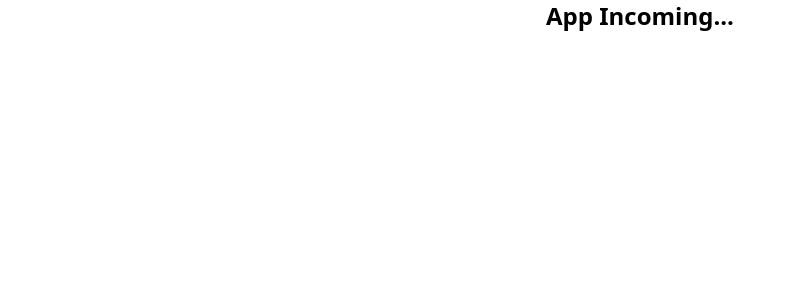
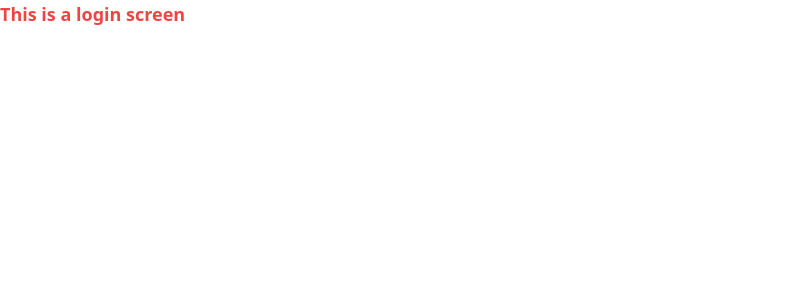
Before and after one commit to ethansafai/doc-aux, a React (Create React App) app: page / in a window 1280 px wide. Shown: the top 300 px of the page, without its empty margins (0-795 px from the left). Built offline with nearby package versions, Linux system fonts and the light colour scheme.

Commit message:
add login skeleton

```diff
--- a/src/App.js
+++ b/src/App.js
@@ -1,7 +1,9 @@
+import Login from './components/Login'
+
 function App() {
   return (
     <div>
-      <h1 className="text-center text-2xl font-bold">App Incoming...</h1>
+      <Login />
     </div>
   )
 }
--- /dev/null
+++ b/src/components/Login.js
@@ -0,0 +1,9 @@
+function Login() {
+  return (
+    <div>
+      <h1 className="text-lg font-bold text-red-500">This is a login screen</h1>
+    </div>
+  )
+}
+
+export default Login
```
